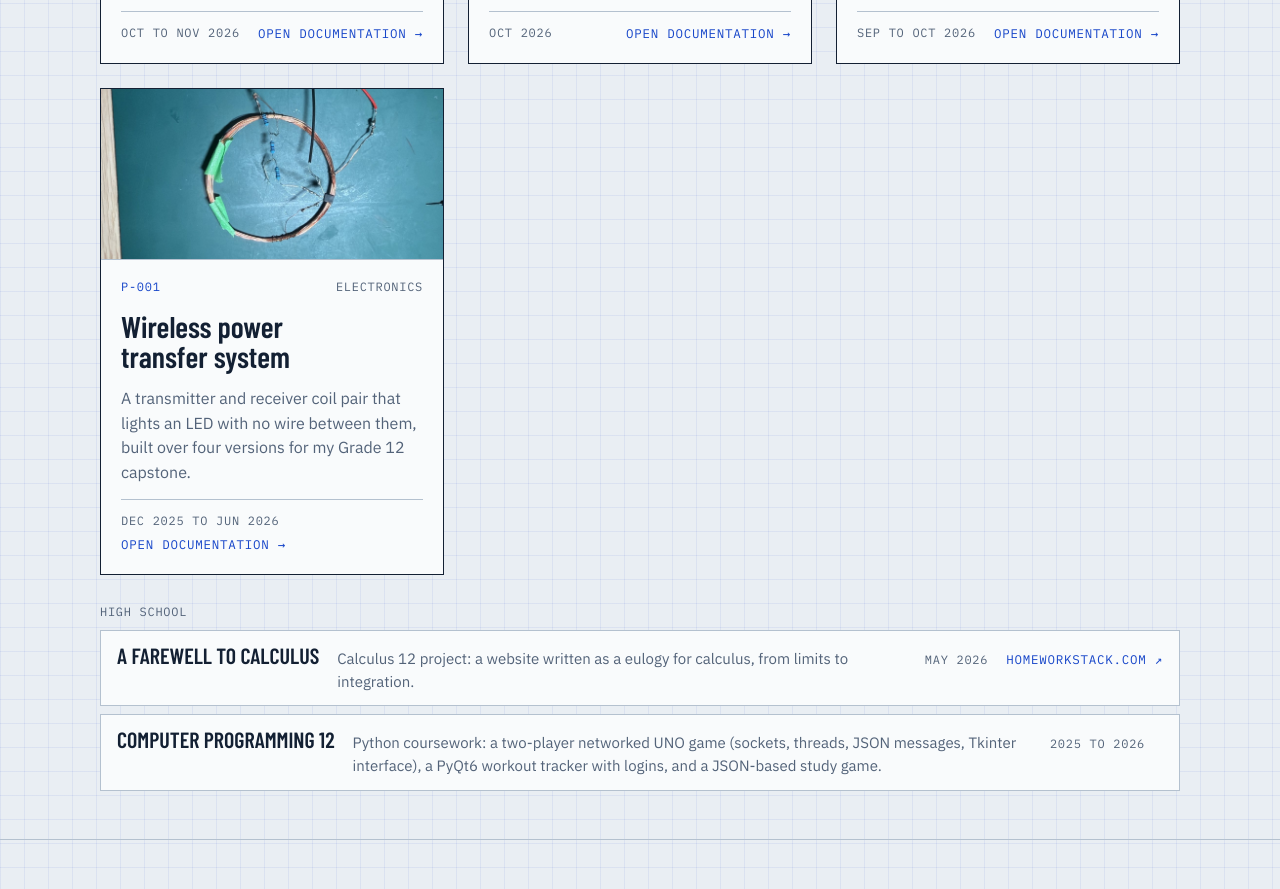
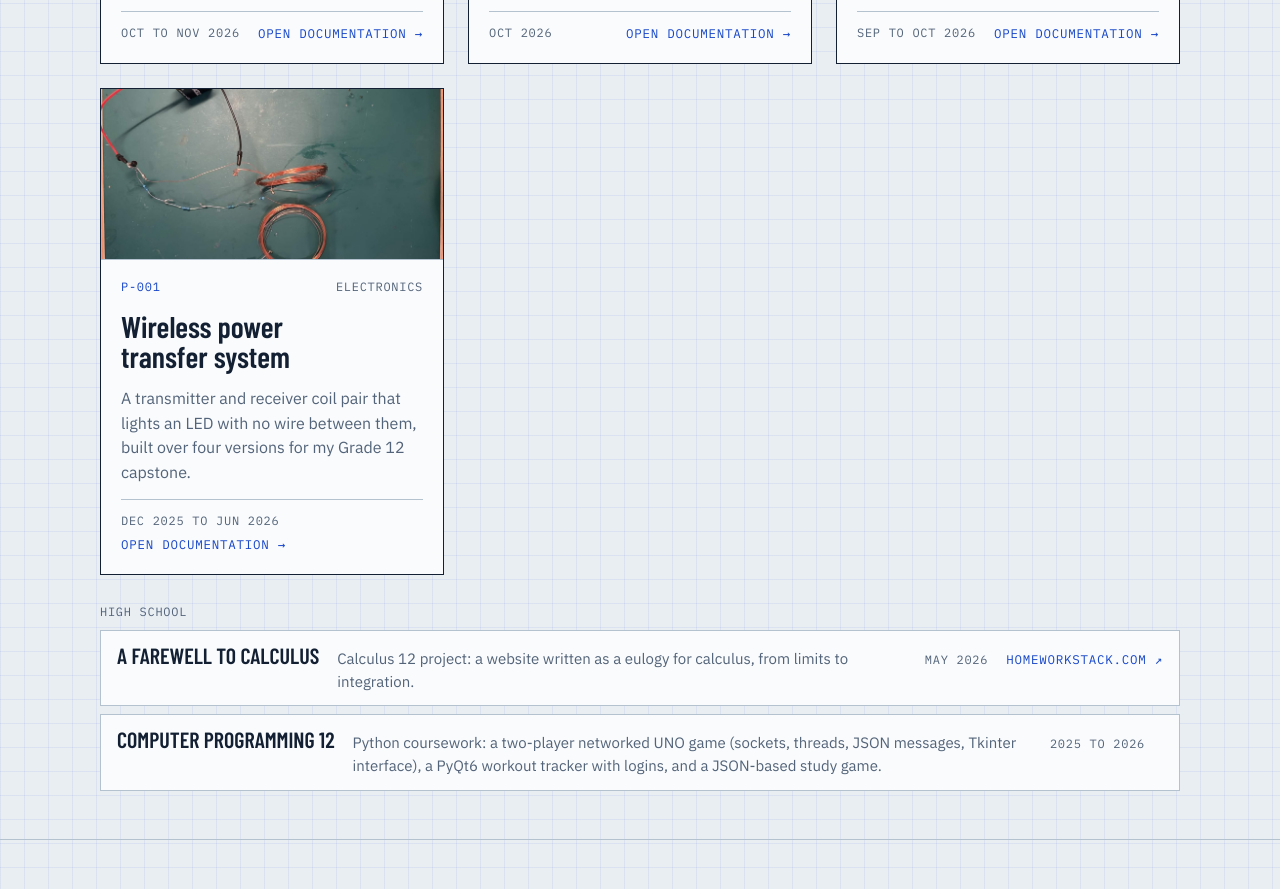
Before and after one commit to eason503/eason503.github.io, a plain HTML site: page index.html in a window 1280 px wide. Shown: the part 1125-2014 px from the top of the page. Drawn offline with nearby package versions, Linux system fonts and the light colour scheme.

Commit message:
Use the full prototype photo as the capstone cover
Co-Authored-By: Claude Opus 5.5 <noreply@anthropic.com>
Claude-Session: https://claude.ai/code/session_018GLZznQNyGchT3gWs4fwPU

```diff
--- a/index.html
+++ b/index.html
@@ -708,8 +708,8 @@ var PROJECTS = [
     summary: "A transmitter and receiver coil pair that lights an LED with no wire between them, built over four versions for my Grade 12 capstone.",
     role: "Individual, Grade 12 capstone",
     tools: ["Soldering", "Multimeter", "Coil winding", "Transistor oscillator", "Circuit troubleshooting"],
-    image: "images/wpt-transmitter.jpg",
-    alt: "Transmitter coil wound from copper wire with resistors, a transistor and a 9 V battery clip",
+    image: "images/wpt-cover.jpg",
+    alt: "The full prototype: 9 V battery, resistors and transistor driving the transmitter coil, with the receiver coil and LED beside it",
     doc: [
       { h: "Brief", p: [
         "For my Grade 12 capstone I wanted to turn the electromagnetism I had learned in Physics 12 into a working device. I understood the formulas, but I had never seen whether I could make them do something.",
```
Also changed, not shown: images/wpt-cover.jpg (added).
